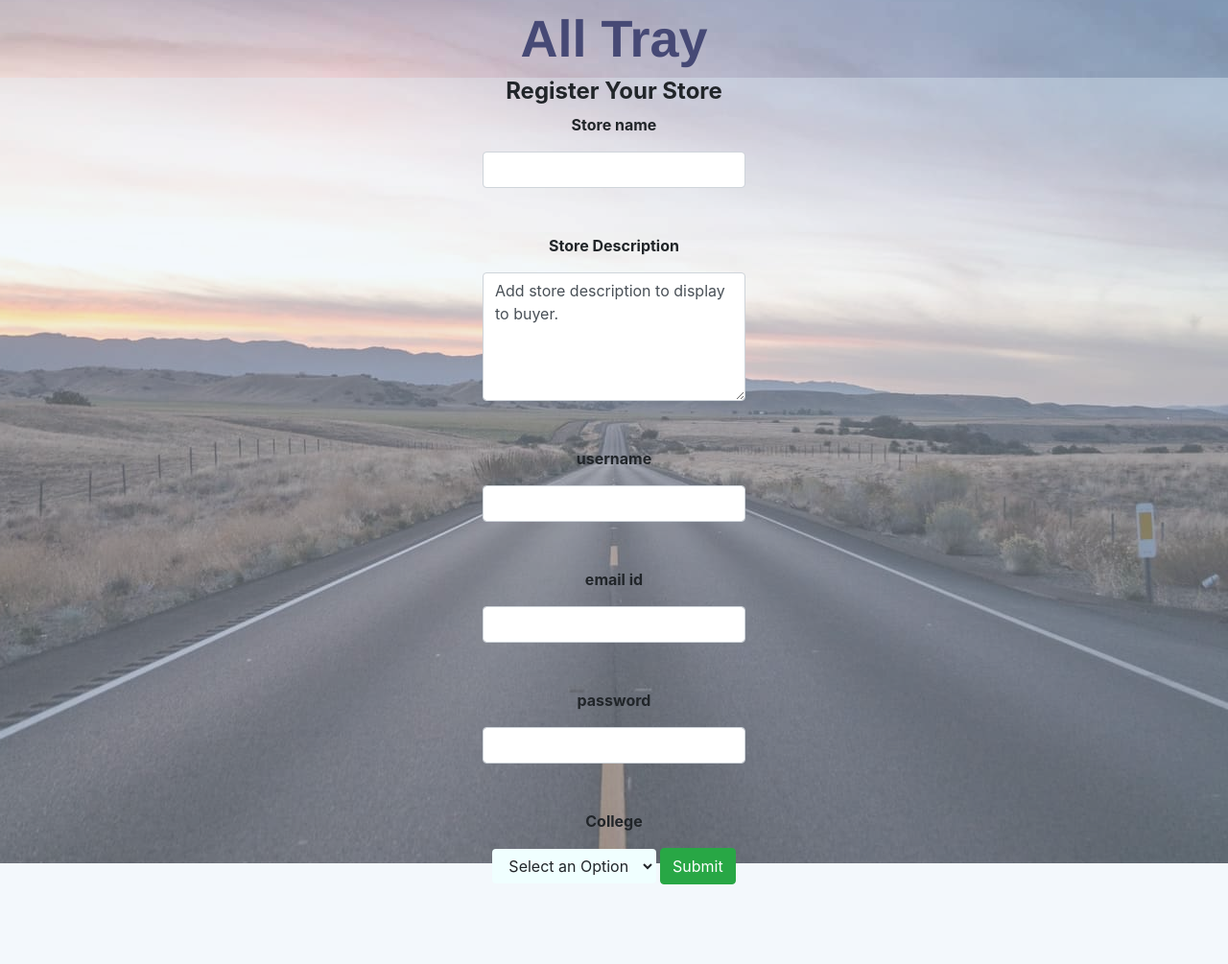
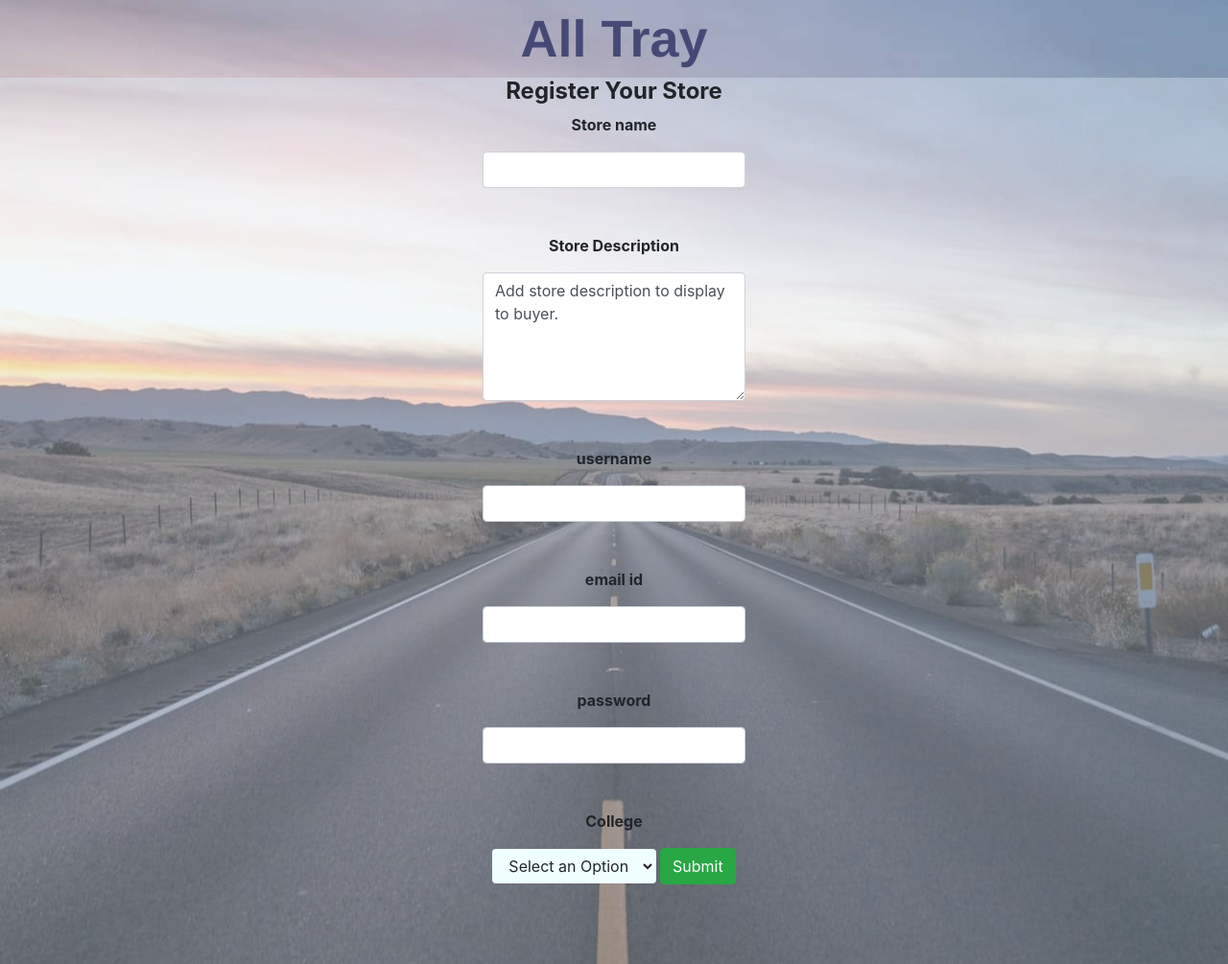
Before and after one commit to Sangeeth123sj/All-Tray, a Django app: page /register_store/ in a window 1280 px wide. Shown: the part 56-1061 px from the top of the page at 96% size. Run offline with Django 3.2, Linux system fonts and the light colour scheme; data comes from the database, SQL or seed files in the repository; some libraries are stand-ins or nearby versions.

Commit message:
bg fix on open store

```diff
--- a/tray/templates/tray/open_store.html
+++ b/tray/templates/tray/open_store.html
@@ -1,6 +1,10 @@
 {% extends "tray/base.html" %}
 
 {% block title %} Your Store {% endblock %}
+
+{% block background %}
+<div class="bg_infinite">
+{% endblock %}
 
 {% block content %}
 <center>
```
